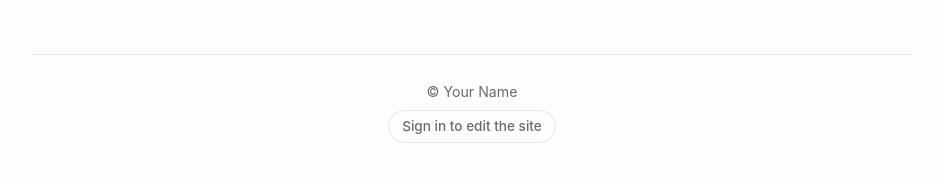
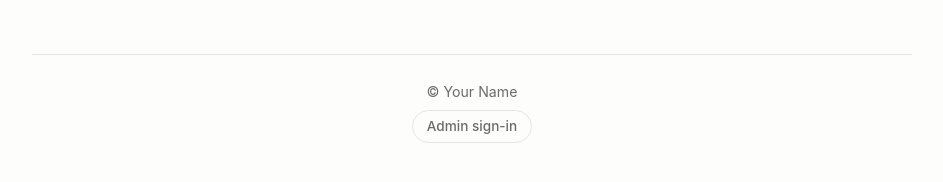
Before and after one commit to opagani/personal-site, a FastAPI app: page /admin/login in a window 1280 px wide. Shown: the part 259-441 px from the top of the page, without its empty margins (168-1111 px from the left). Run offline with FastAPI, Linux system fonts and the light colour scheme.

Commit message:
fix(frontend): rename footer sign-in button to 'Admin sign-in'
Co-Authored-By: Claude Opus 4.7 (1M context) <noreply@anthropic.com>

```diff
--- a/frontend/templates/base.html
+++ b/frontend/templates/base.html
@@ -76,7 +76,7 @@
       {% if request.session.get('user_id') %}
         <a class="footer-btn" href="/admin">Edit the site</a>
       {% else %}
-        <a class="footer-btn footer-btn--ghost" href="/admin/login">Sign in to edit the site</a>
+        <a class="footer-btn footer-btn--ghost" href="/admin/login">Admin sign-in</a>
       {% endif %}
     </div>
   </footer>
```
